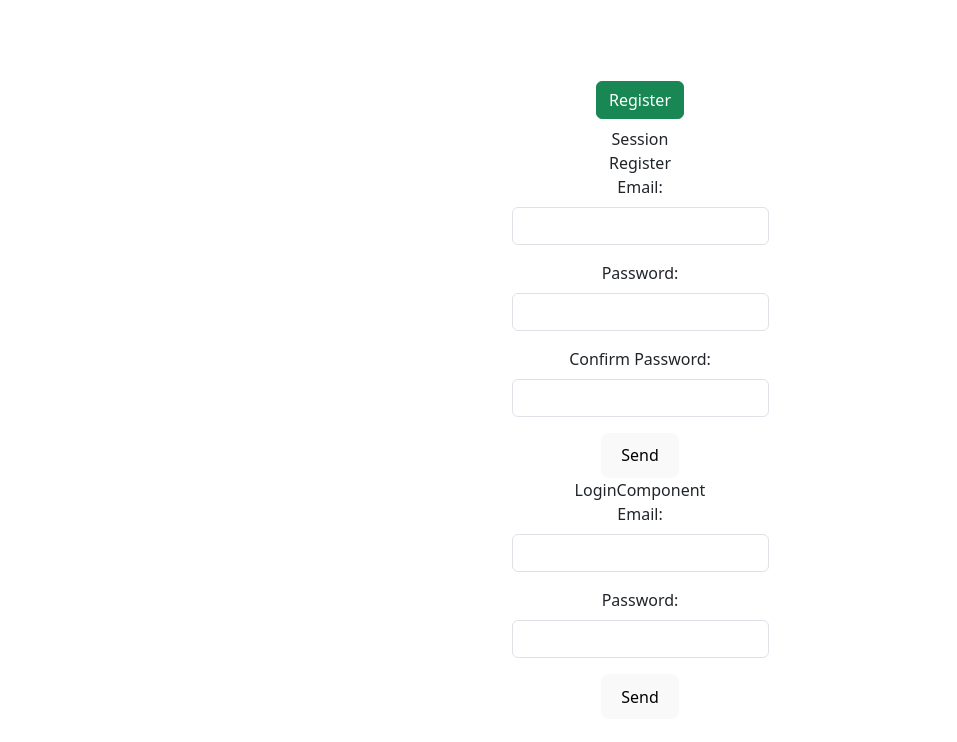
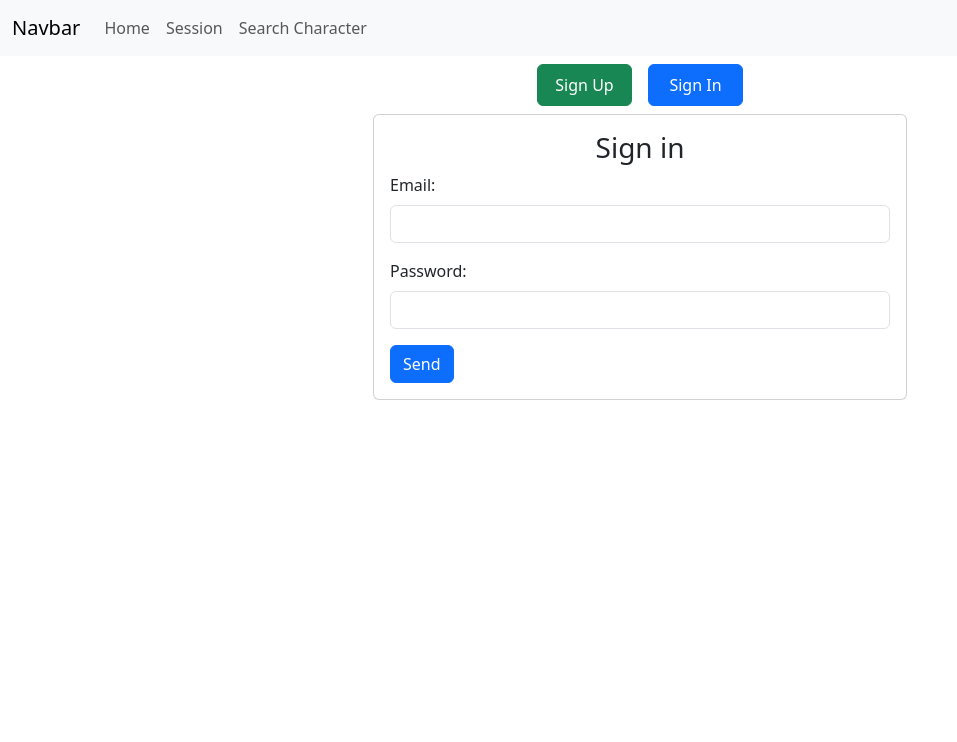
Before and after one commit to JairoAdrianVR/Bootcamp-FSJ30, a React (Vite) app in the folder REACT/peticiones-app/: page /session in a window 1280 px wide. Shown: the top 742 px of the page, without its empty margins (0-957 px from the left). Built offline with nearby package versions, Linux system fonts and the light colour scheme; no server answers.

Commit message:
Reto y Props Opcional y SearchCharacter - Clase 2/9/25

```diff
--- a/REACT/peticiones-app/src/App.jsx
+++ b/REACT/peticiones-app/src/App.jsx
@@ -1,8 +1,9 @@
-import './App.css'
 import {ListCharacters } from './views/listCharacters/ListCharacters'
 import { FavoritesDataProvider } from './contexts/FavoritesContext'
 import {BrowserRouter, Link, Route, Routes} from 'react-router'
 import { SessionView } from './views/session/SessionView'
+import { Navbar } from './components/Navbar'
+import { SearchCharacter } from './views/searchCharacter/SearchCharacter'
 // Asincronismo -> manejar código que tarda en completarse como solicitudes a un servidor o lecturas de archivos, sin bloquear el resto del programa.
 // Promesa -> La esperanza de una posible respuesta a eso que va a tardar
 function App() {
@@ -12,11 +13,14 @@
     <FavoritesDataProvider>
       {/* Activamos React Router */ }
       <BrowserRouter>
-      <Link to="/session" className='btn btn-success mb-2'>Register</Link>
+      <Navbar />
+      <main className='container'>
         <Routes>
           <Route path='/' element={<ListCharacters />}/>
           <Route path='/session' element={<SessionView />}/>
+          <Route path='/search-character' element={<SearchCharacter />}/>
         </Routes>
+      </main>
       </BrowserRouter>
 
     </FavoritesDataProvider>
--- a/REACT/peticiones-app/src/components/CardCharacter.jsx
+++ b/REACT/peticiones-app/src/components/CardCharacter.jsx
@@ -1,5 +1,5 @@
 
-export const CardCharacter = ({id,name,image,status,listFavorites,changeFavorites}) => {
+export const CardCharacter = ({id,name,image,status,listFavorites=null,changeFavorites}) => {
 
   /* Parte logica para poder utilizar la lista de favoritos */
   const handleAddToFavorites = () => {
@@ -25,15 +25,15 @@
 //console.log(listFavorites);
   return (
     <div>
-        <div className="card" style={{height: '38vh'}}>
+        <div className="card mt-4 mb-2" style={{height: '40vh'}}>
   <img src={image} className="card-img-top" alt="image-character" />
   <div className="card-body">
     <h5 className="card-title">{name}</h5>
     <p className="card-text">{status}</p>
 
-    {findCharacterInFavorites() ? <button className="btn btn-danger" onClick={handleDeleteToFavorites} >Delete to Favorites</button>
+    {listFavorites ? findCharacterInFavorites() ? <button className="btn btn-danger" onClick={handleDeleteToFavorites} >Delete to Favorites</button>
     : <button className="btn btn-primary" onClick={handleAddToFavorites} >Add to Favorites</button>
-    }
+    : null}
 
   </div>
 </div>
--- /dev/null
+++ b/REACT/peticiones-app/src/components/Navbar.jsx
@@ -0,0 +1,30 @@
+import { Link } from "react-router"
+
+export const Navbar = () => {
+  return (
+    <>
+        <nav class="navbar navbar-expand-lg bg-body-tertiary">
+  <div class="container-fluid">
+    <a class="navbar-brand" href="#">Navbar</a>
+    <button class="navbar-toggler" type="button" data-bs-toggle="collapse" data-bs-target="#navbarNav" aria-controls="navbarNav" aria-expanded="false" aria-label="Toggle navigation">
+      <span class="navbar-toggler-icon"></span>
+    </button>
+    <div class="collapse navbar-collapse" id="navbarNav">
+      <ul class="navbar-nav">
+        <li class="nav-item">
+            <Link to="/" class="nav-link" >Home</Link>
+        </li>
+        <li class="nav-item">
+            <Link to="/session" class="nav-link" >Session</Link>
+        </li>
+        <li class="nav-item">
+          <Link to="/search-character" class="nav-link" >Search Character</Link>
+        </li>
+
+      </ul>
+    </div>
+  </div>
+</nav>
+    </>
+  )
+}
--- a/REACT/peticiones-app/src/main.jsx
+++ b/REACT/peticiones-app/src/main.jsx
@@ -1,6 +1,5 @@
 import { StrictMode } from 'react'
 import { createRoot } from 'react-dom/client'
-import './index.css'
 import App from './App.jsx'
 
 createRoot(document.getElementById('root')).render(
--- /dev/null
+++ b/REACT/peticiones-app/src/views/searchCharacter/SearchCharacter.jsx
@@ -0,0 +1,55 @@
+import { useForm } from "react-hook-form"
+import { useState } from "react"
+import { CardCharacter } from "../../components/CardCharacter"
+const API_URL = "https://rickandmortyapi.com/api/character/?name="
+
+export const SearchCharacter = () => {
+    const {register, handleSubmit} = useForm()
+    const [character,setCharacter] = useState({
+        name: ""
+    })
+
+    const onSubmitForm = (data) => {
+        console.log(data);
+        console.log(`${API_URL}${data.name}`);
+        //console.log(API_URL+data.name);
+
+        fetch(`${API_URL}${data.name}`)
+        .then(response => response.json())
+        .then(character => {
+            console.log(character.results[0]);
+            setCharacter(character.results[0])
+        })
+    }
+
+  return (
+    <div >
+        <section className="row justify-content-center">
+        <h3 className="text-center">Search a character from Rick and Morty </h3>
+        <div className="card col-6">
+        <section className="card-body">
+            <form className="form-group" onSubmit={handleSubmit(onSubmitForm)}>
+                <label className="form-label">Name of character</label>
+                <input className="form-control" type="text" placeholder="Search Character" {...register('name')}/>
+                <button className="btn btn-primary mt-2">Search</button>
+            </form>
+        </section>
+        </div>
+        </section>
+
+        { character.name === "" ? null :
+        <section className="row justify-content-center">
+        <div className="col-md-6 col-sm-12">
+        <CardCharacter
+            id={character.id}
+          name={character.name}
+          image={character.image}
+          status={character.status}
+         />
+         </div>
+         </section>}
+    </div>
+  )
+}
+
+//rafc
--- a/REACT/peticiones-app/src/views/session/SessionView.jsx
+++ b/REACT/peticiones-app/src/views/session/SessionView.jsx
@@ -1,13 +1,17 @@
+import { useState } from "react"
 import { LoginComponent } from "./components/LoginComponent"
 import { RegisterComponent } from "./components/RegisterComponent"
 
 //rafc
 export const SessionView = () => {
+  const [typeForm, setTypeForm] = useState('login');
+
   return (
-    <div>
-    Session
-    <RegisterComponent />
-    <LoginComponent />
+    <div className="row justify-content-center">
+    <button className="btn btn-success col-1 m-2 p-2" onClick={() => {setTypeForm('register')}} >Sign Up</button>
+    <button className="btn btn-primary col-1 m-2 p-2" onClick={()=>(setTypeForm('login'))}>Sign In</button>
+
+    { typeForm === 'login' ?   <LoginComponent /> :  <RegisterComponent />}
     </div>
   )
 }
--- a/REACT/peticiones-app/src/views/session/components/LoginComponent.jsx
+++ b/REACT/peticiones-app/src/views/session/components/LoginComponent.jsx
@@ -35,7 +35,11 @@
     }
 
   return (
-    <section>LoginComponent
+    <section className="row justify-content-center">
+    <div className="col-6">
+    <div className="card">
+    <div className="card-body">
+      <h3 className="card-title text-center">Sign in</h3>
     <form onSubmit={handleSubmit(onSubmitForm)}>
       <label className="form-label" >Email: </label>
       <input type="email" className="form-control" name="input_email" {...register('email')} />
@@ -43,8 +47,11 @@
       <label className="form-label">Password: </label>
       <input type="password" className="form-control" name="input_password" {...register('password')}/>
       <p className='text-danger'>{errors.password && errors.password.message }</p>
-      <button type="submit">Send</button>
+      <button type="submit" className="btn btn-primary">Send</button>
     </form>
+    </div>
+    </div>
+    </div>
     </section>
   )
 }
--- a/REACT/peticiones-app/src/views/session/components/RegisterComponent.jsx
+++ b/REACT/peticiones-app/src/views/session/components/RegisterComponent.jsx
@@ -69,7 +69,7 @@
       <label className="form-label">Confirm Password: </label>
       <input type="password" className="form-control" {...register('confirm_password')}/>
       <p className='text-danger'>{errors.confirm_password && errors.confirm_password.message }</p>
-      <button type="submit">Send</button>
+      <button type="submit" className='btn btn-success'>Send</button>
     </form>
     </div>
   )
```
